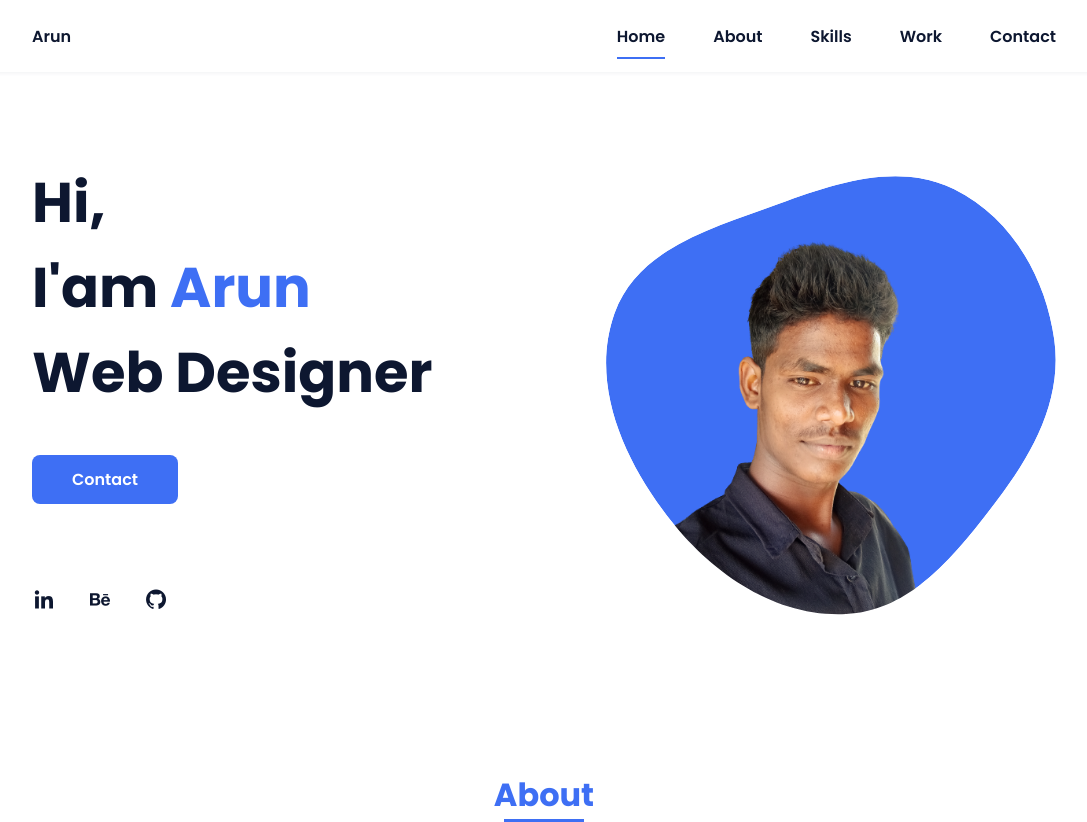
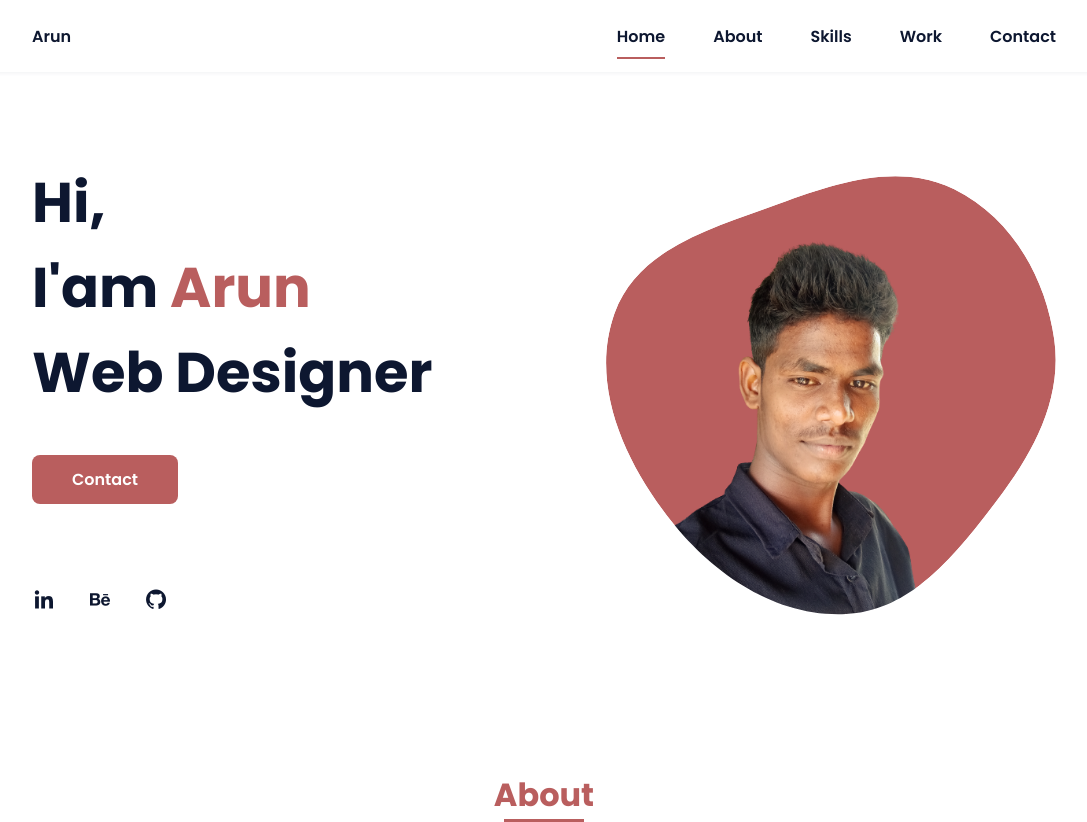
Before and after one commit to arunkumar360/MyPortfolio, a plain HTML site: page index.html in a window 1280 px wide. Shown: the top 822 px of the page, without its empty margins (96-1183 px from the left). Drawn offline with nearby package versions, Linux system fonts and the light colour scheme; a script that the page names is missing.

Commit message:
Update styles.css

```diff
--- a/styles.css
+++ b/styles.css
@@ -8,7 +8,7 @@
   /*Purple 250 - Red 400 - Blue 224 - Pink 340*/
   /* HSL color mode */
   --hue-color: 224;
-  --first-color: hsl(var(--hue-color), 89%, 60%);
+  --first-color:#b95e5e;
   --second-color: hsl(var(--hue-color), 56%, 12%);
   /*===== Fuente y tipografia =====*/
   --body-font: 'Poppins', sans-serif;
```
